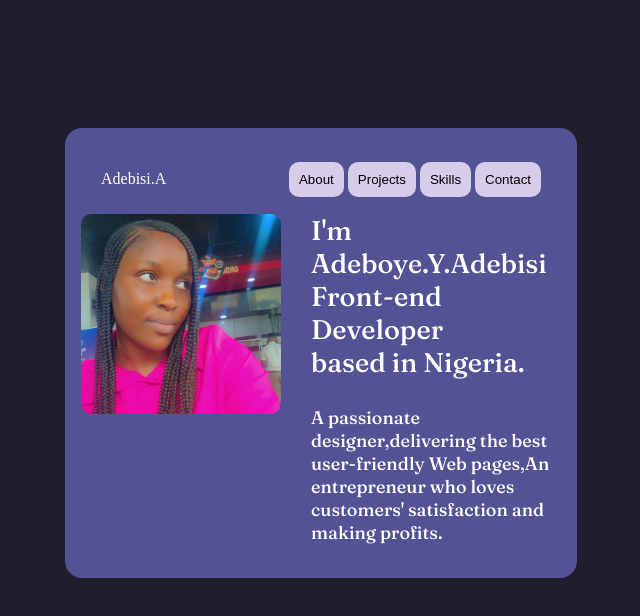
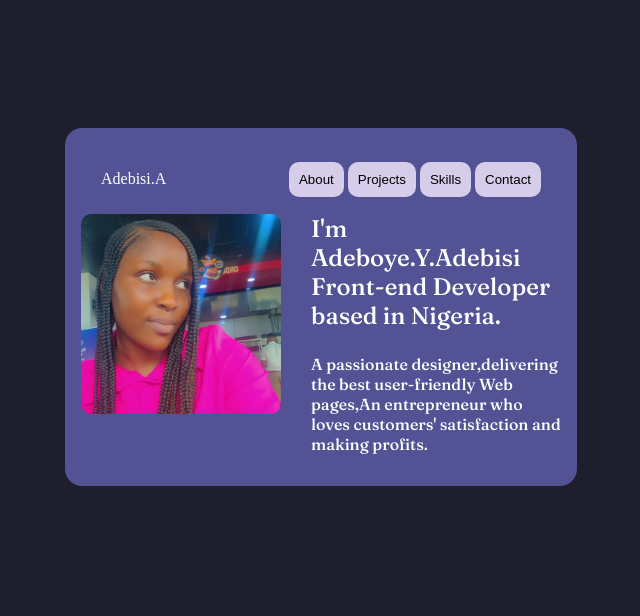
Before and after one commit to Adeboye-Adebisi2/profile-card, a plain HTML site: page index.html in a window 1280 px wide. Shown: the whole page, without its empty margins (319-959 px from the left). Drawn offline with Linux system fonts and the light colour scheme.

Commit message:
updated stylesheet

```diff
--- a/styles.css
+++ b/styles.css
@@ -41,12 +41,12 @@ button {
 .intro1 {
     font-family: "fraunces";
     font-weight: 500;
-    font-size: 27px;
+    font-size: 24px;
     margin-top: 0;
 }
 
 .intro2 {
     font-family: "fraunces";
-    font-size: 18px;
+    font-size: 16px;
     font-weight: 500;
 }
```
